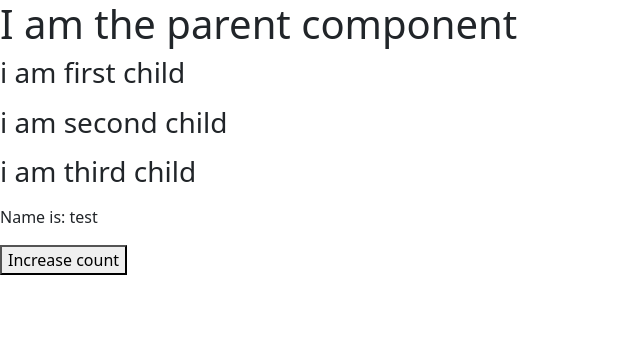
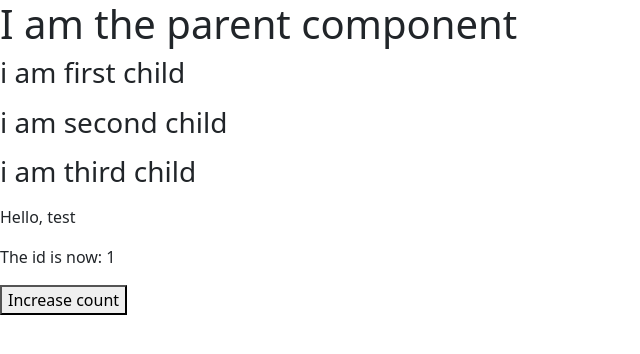
Before and after one commit to decareano/reactest, a React (Create React App) app: page / in a window 1280 px wide. Shown: the top 354 px of the page, without its empty margins (0-640 px from the left). Built offline with nearby package versions, Linux system fonts and the light colour scheme.

Commit message:
added id and name with setState iwith a functional component and hooks

```diff
--- a/src/App.js
+++ b/src/App.js
@@ -3,19 +3,20 @@ import './App.css';
 import ChildComponent from "./ChildComponent"
 
 // class App extends React.Component {
-function App() {
+function App(props) {
 
-      //const [id, setId] = useState(1)
+      const [id, setId] = useState(1)
       const [name, setName] = useState("test")
 
-      const onClickHandler = e => {
+      const onClickHandler = (e) => {
 
-        setName("pinga123");
+        setName("test123")
+        setId(3)
 
       }
       useEffect(() => {
         console.log('name changed')
-      }, [name])
+      }, [id, name])
 
 
       return (
@@ -26,7 +27,8 @@ function App() {
 
 
              <h3><ChildComponent  text="i am third child" /></h3>
-             <p>Name is: {name}</p>
+             <p>Hello, {name}</p>
+             <p>The id is now: {id}</p>
              <button onClick={onClickHandler}>Increase count</button>
 
           </div>
```
